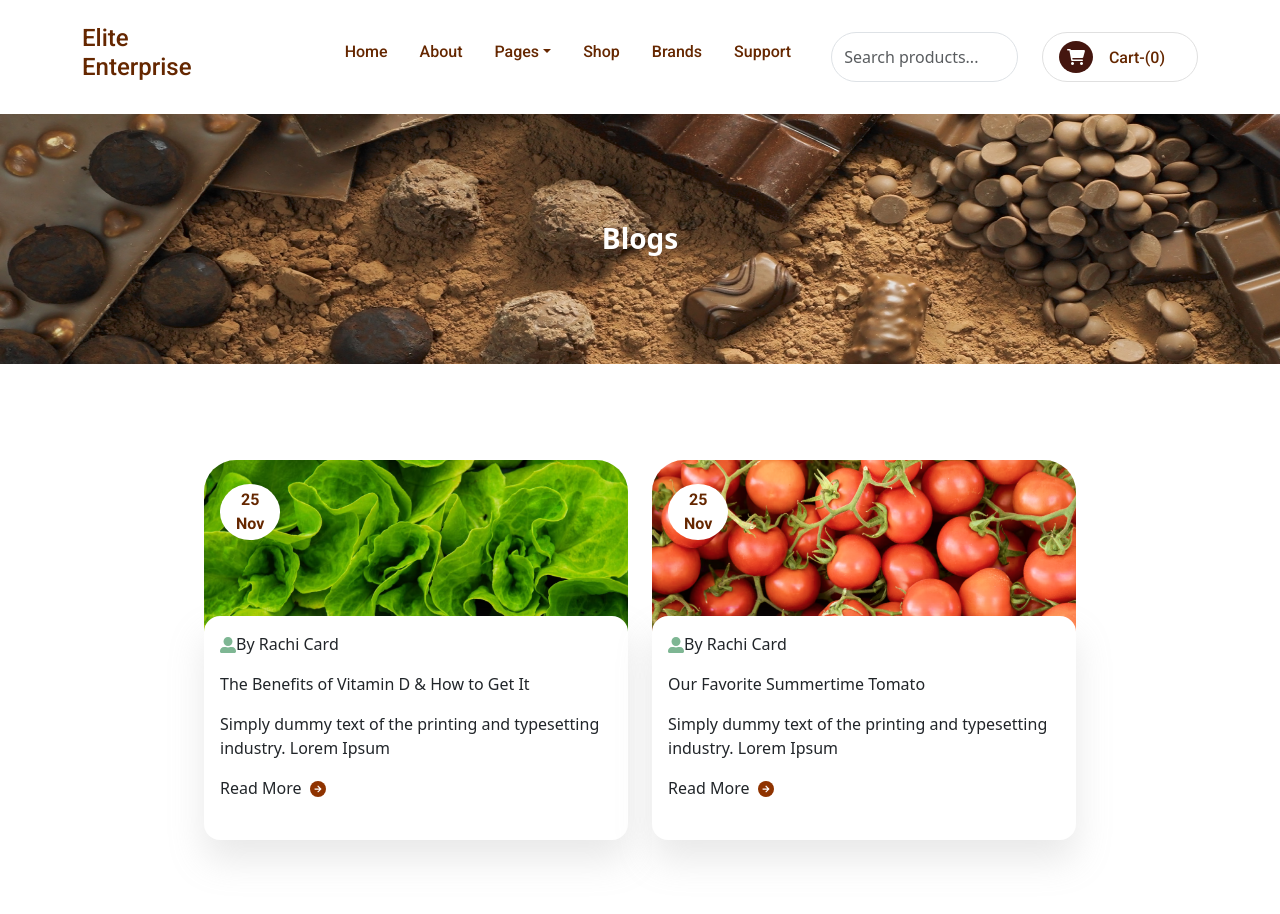
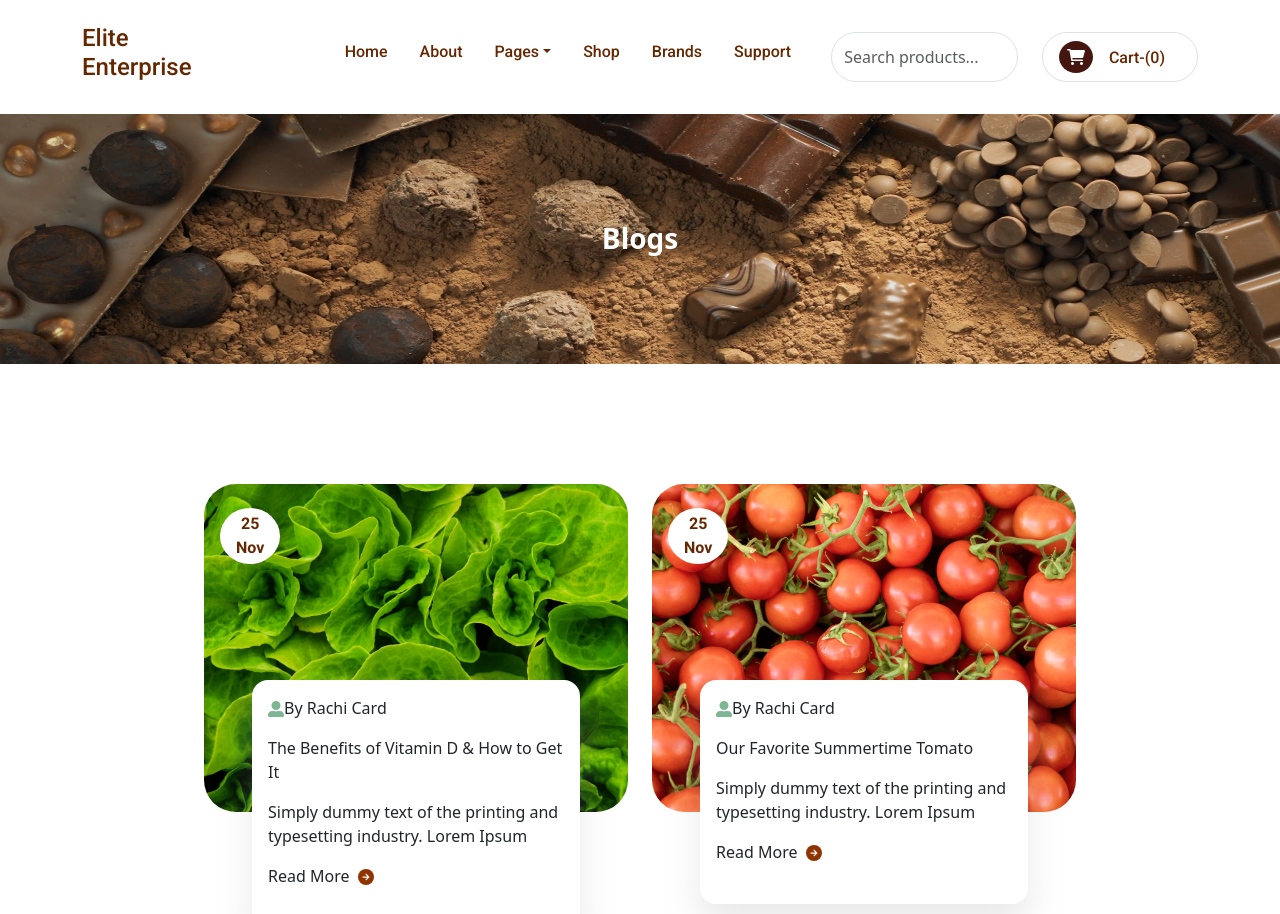
Before and after one commit to vineeshakodipaka/Samplepages, a React (Create React App) app: page /blog in a window 1280 px wide. Shown: the top 914 px of the page. Built offline with nearby package versions, Linux system fonts and the light colour scheme; a web font is replaced by a local one.

Commit message:
Add your meaningful commit message

```diff
--- a/src/components/Blog/Blogpage.js
+++ b/src/components/Blog/Blogpage.js
@@ -29,7 +29,7 @@ const Blogpage = () => {
 
      {/* blog cards section */}
       <div className='pt-lg-5 px-lg-5 mx-lg-5'>
-      <Row xs={1} md={2} lg={2} className="px-xl-5 crow mx-lg-5 mx-4 mt-5">
+      <Row xs={1} md={2} lg={2} className="px-xl-5 crow mx-lg-5 g-4 mx-4 mt-5">
         {blogimgs.map((item, i) => (
           <Col key={i} className="justify-content-center ccol">
 
@@ -50,9 +50,9 @@ const Blogpage = () => {
                 </Card.Text>
 
 
-                <div className='bg-white rounded-4  overlay-container mb-5 pb-5mb-lg-2 pb-lg-2'
+                <div className='rounded-4 px-2 px-lg-2  px-xl-5 overlay-container mb-5  mb-lg-2 pb-lg-2'
               >
-                   <div className='rounded-4  p-3  ' style={{boxShadow:" 0px 20px 35px 0px rgba(167, 167, 167, 0.25)"}}>
+                   <div className='rounded-4  p-3 bg-white  ' style={{boxShadow:" 0px 20px 35px 0px rgba(167, 167, 167, 0.25)"}}>
                 <Card.Text><FaUserAlt style={{color:"#7EB693"}} />{item.cname}</Card.Text>
                 <Card.Text >{item.caption1}</Card.Text>
                 <Card.Text >{item.caption2}</Card.Text>
```
